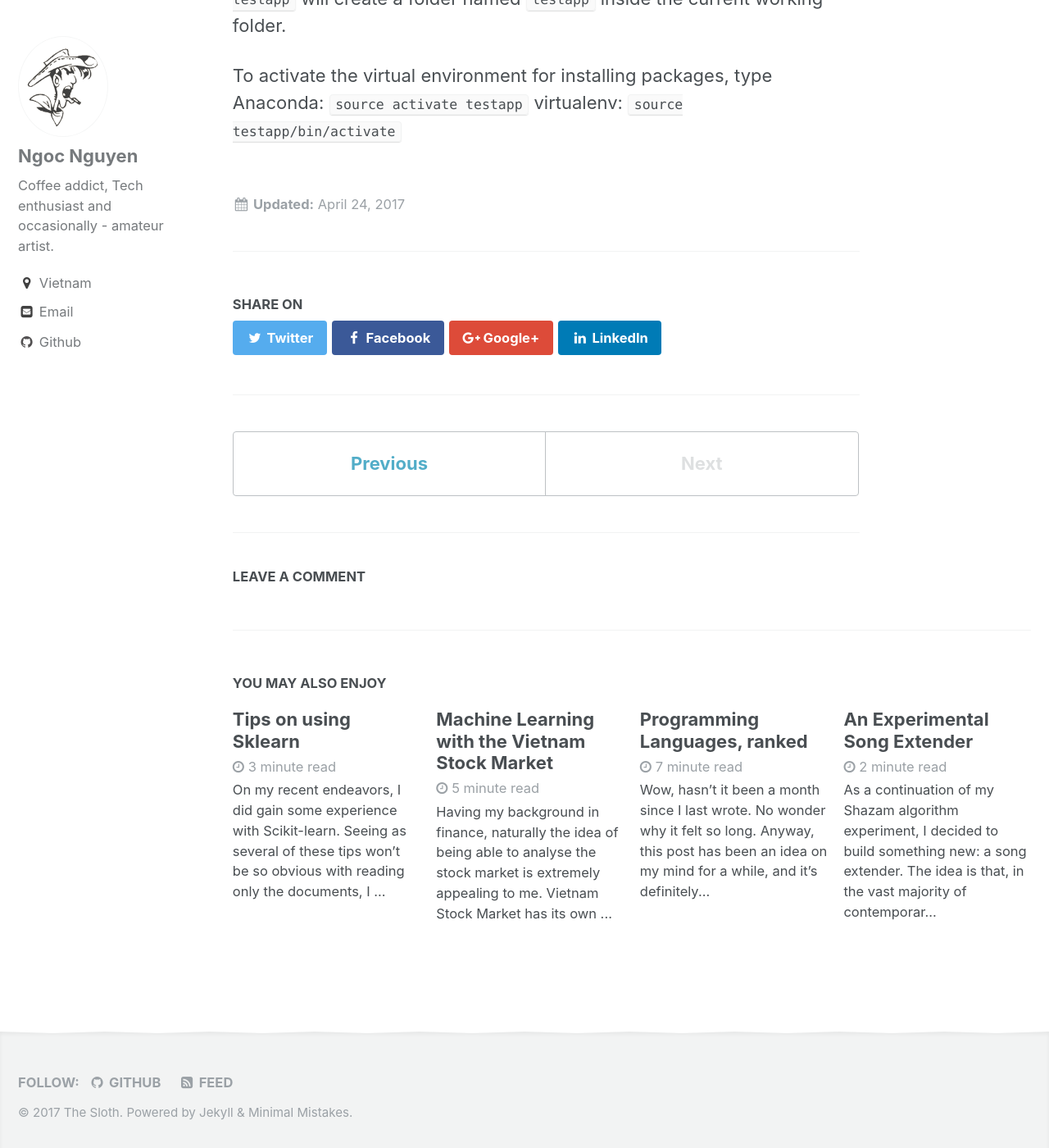
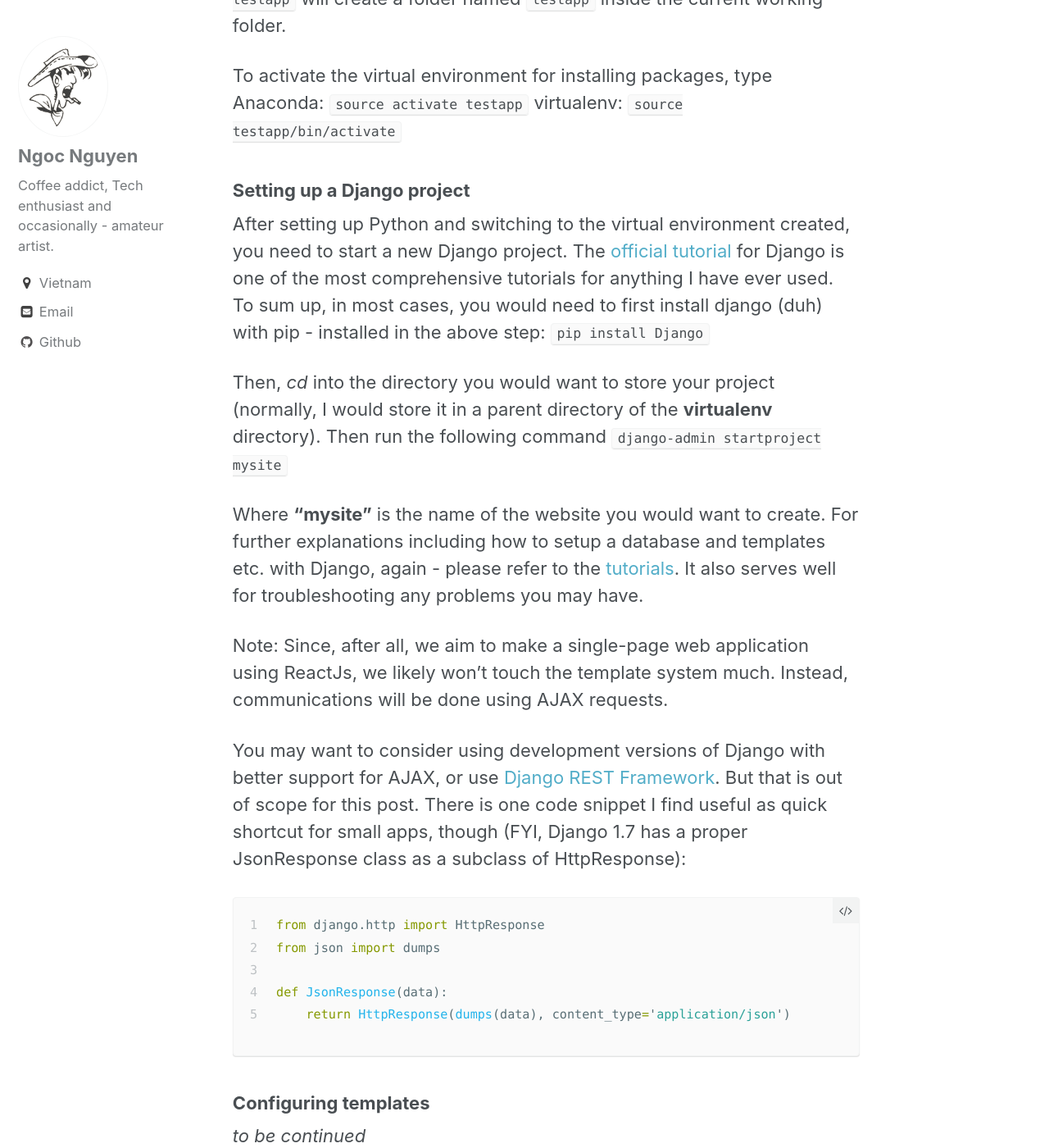
Before and after one commit to luungoc2005/luungoc2005-github-io-old, a Jekyll site: the page built from _posts/2017-4-24-setting-up-django-react-webpack.markdown, in a window 1280 px wide and 1400 px high, scrolled down 1563 px. Shown: the whole window at 82% size. Built offline with Jekyll 4.4.1, drawn with Linux system fonts in a browser that asks for light colours; comment, search, counter and statistics services are not loaded; some of the changed text lies outside the part shown.

Commit message:
post update

```diff
--- a/_posts/2017-4-24-setting-up-django-react-webpack.markdown
+++ b/_posts/2017-4-24-setting-up-django-react-webpack.markdown
@@ -40,3 +40,28 @@ For virtualenv, you will need a directory for it. For example, `virtualenv testa
 To activate the virtual environment for installing packages, type
 Anaconda: `source activate testapp`
 virtualenv: `source testapp/bin/activate`
+
+### Setting up a Django project
+
+After setting up Python and switching to the virtual environment created, you need to start a new Django project. The [official tutorial](https://www.djangoproject.com/start/) for Django is one of the most comprehensive tutorials for anything I have ever used. To sum up, in most cases, you would need to first install django (duh) with pip - installed in the above step:
+`pip install Django`
+
+Then, *cd* into the directory you would want to store your project (normally, I would store it in a parent directory of the **virtualenv** directory). Then run the following command
+`django-admin startproject mysite`
+
+Where **"mysite"** is the name of the website you would want to create. For further explanations including how to setup a database and templates etc. with Django, again - please refer to the [tutorials](https://docs.djangoproject.com/en/1.11/intro/tutorial01/). It also serves well for troubleshooting any problems you may have.
+
+Note: Since, after all, we aim to make a single-page web application using ReactJs, we likely won't touch the template system much. Instead, communications will be done using AJAX requests.
+
+You may want to consider using development versions of Django with better support for AJAX, or use [Django REST Framework](http://www.django-rest-framework.org/). But that is out of scope for this post. There is one code snippet I find useful as quick shortcut for small apps, though (FYI, Django 1.7 has a proper JsonResponse class as a subclass of HttpResponse):
+
+{% highlight python linenos %}
+from django.http import HttpResponse
+from json import dumps
+
+def JsonResponse(data):
+    return HttpResponse(dumps(data), content_type='application/json')
+{% endhighlight %}
+
+### Configuring templates
+*to be continued*
```
